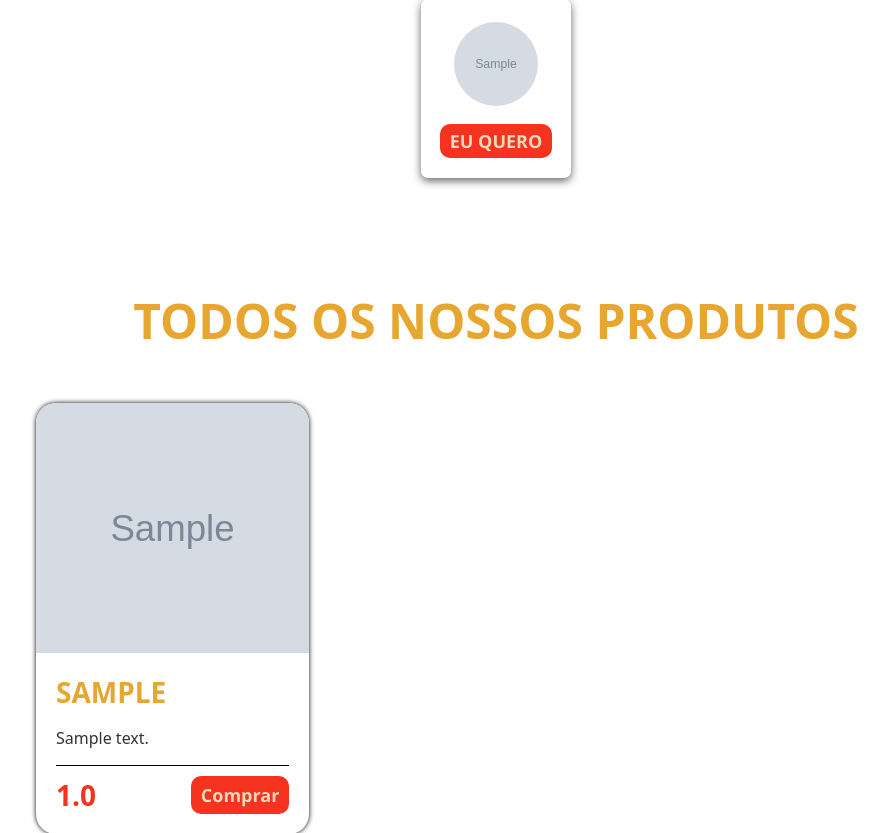
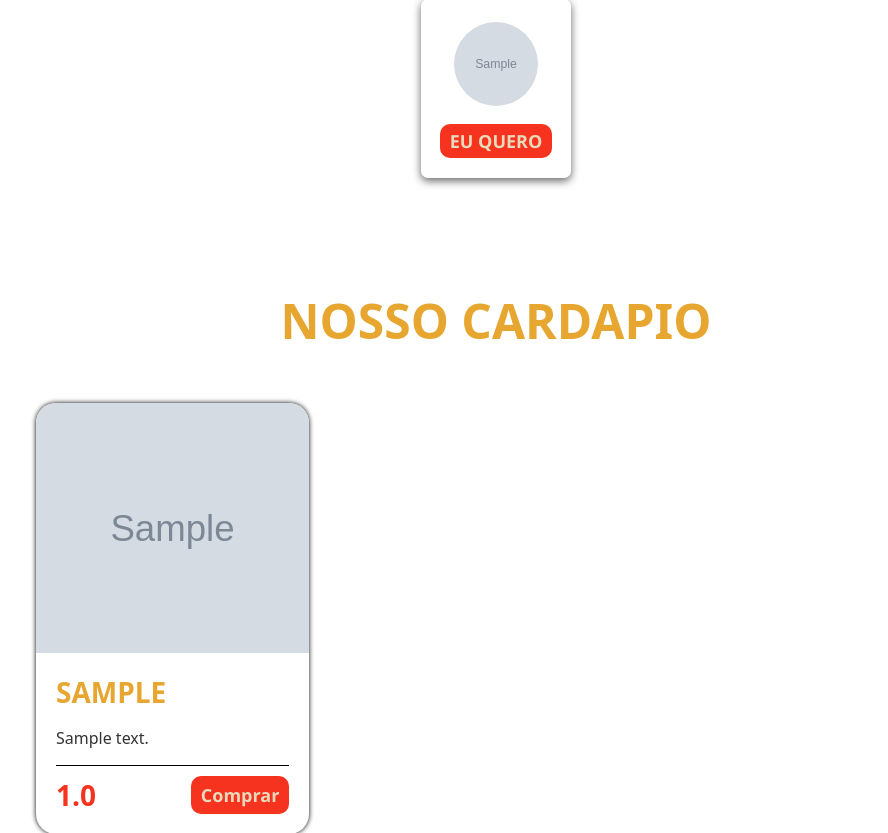
Before and after one commit to GiovannaCarraro/DevBurguer2, a Flask app: page / in a window 1280 px wide. Shown: the part 591-1424 px from the top of the page, without its empty margins (144-1032 px from the left). Run offline with Flask 3, Linux system fonts and the light colour scheme; tables that the repository leaves empty hold one stand-in row (values such as "Sample post"); grey boxes marked "Sample" are stand-in pictures.

Commit message:
add: sextaaaaaaaaaaaaaaaaaando

```diff
--- a/app.py
+++ b/app.py
@@ -1,5 +1,7 @@
-from flask import Flask, render_template
+from flask import Flask, render_template, redirect
 from model.produto import recuperar
+from model.produto import rec_destaq
+from model.produto import rec_produto
 
 
 app = Flask(__name__)
@@ -7,11 +9,13 @@ app = Flask(__name__)
 @app.route("/")
 def pagina_inicial():
     produtos = recuperar()
-    return render_template("index.html", produtos = produtos)
+    destaques = rec_destaq()
+    return render_template("index.html", produtos = produtos, destaques = destaques)
 
-@app.route("/produto")
-def pagina_produto():
+@app.route("/produto/<codigo>")
+def pagina_produto(codigo):
+    produto = rec_produto(codigo)
 
-    return render_template("produto.html")
+    return render_template("produto.html", produto = produto)
 
 app.run(debug=True)
--- a/model/produto.py
+++ b/model/produto.py
@@ -16,14 +16,23 @@ def recuperar():
 
         return produtos
 
-def rec_escol_rapida():
+def rec_destaq():
         conexao, cursor = conectar()
 
         cursor.execute("SELECT codigo, produto, descricao, destaque, preco, foto, disponibilidade FROM Produtos WHERE destaque = True;")
 
         produtos =  cursor.fetchall()
 
-        # fechar a conexão
+       # fechar a conexão
         conexao.close()
 
         return produtos
+
+def rec_produto(codigo:int):
+        conexao, cursor = conectar()
+        cursor.execute("""SELECT codigo, produto, descricao, destaque, preco, foto, disponibilidade FROM Produtos WHERE codigo = %s""", [codigo])
+
+        produto = cursor.fetchone()
+        conexao.close()
+
+        return produto
--- a/templates/index.html
+++ b/templates/index.html
@@ -14,30 +14,31 @@
     </section>
 
 <!-- Escolha Rápida  -->
-    {% for produto in produtos %}
+
     <section class="categories">
       <div class="categories__container">
+         {% for destaque in destaques %}
         <h2 class="categories__title"></h2>
 
         <div class="categories__list">
           <div class="category-item">
             <img
-              src="{{ produto.foto }}"
-              alt="Lanche 1"
+              src="{{ destaque.foto }}"
+              alt="{{ destaque.produto }}"
               class="category-item__img"
             />
 
-            <a href="#lanche-1" class="button button--small">EU QUERO</a>
+            <a href="{{ destaque.codigo }}" class="button button--small">EU QUERO</a>
           </div>
-
+          {% endfor %}
       </div>
     </section>
-    {% endfor %}
+
 
 <!-- Produtos do Menu -->
     <section class="products" id="menu">
       <div class="products__container">
-        <h2 class="products__title">Todos os nossos produtos</h2>
+        <h2 class="products__title">Nosso Cardapio</h2>
 
         <div class="products__grid">
 
```
